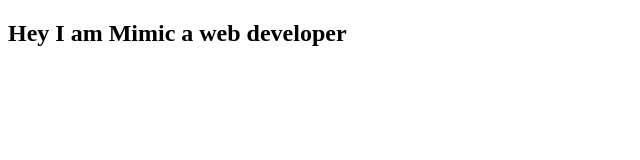
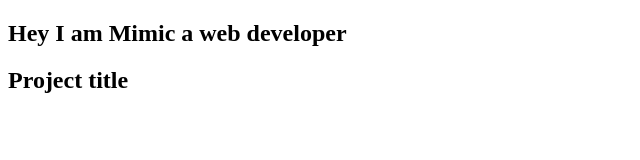
Before and after one commit to andres-condezo/htmlchallenge, a plain HTML site: page index.html in a window 1280 px wide. Shown: the whole page, without its empty margins (0-640 px from the left). Drawn offline with Linux system fonts and the light colour scheme.

Commit message:
add project section

```diff
--- a/index.html
+++ b/index.html
@@ -8,8 +8,11 @@
 
   <body>
     <section id="welcome-section">
-<h1>Hey I am Mimic
+    <h1>Hey I am Mimic
     a web developer </h1>
     </section>
-    </body>
+    <section id="projects">
+      <h2 id="project-tile">Project title</h2>
+    </section>
+  </body>
 </html>
```
